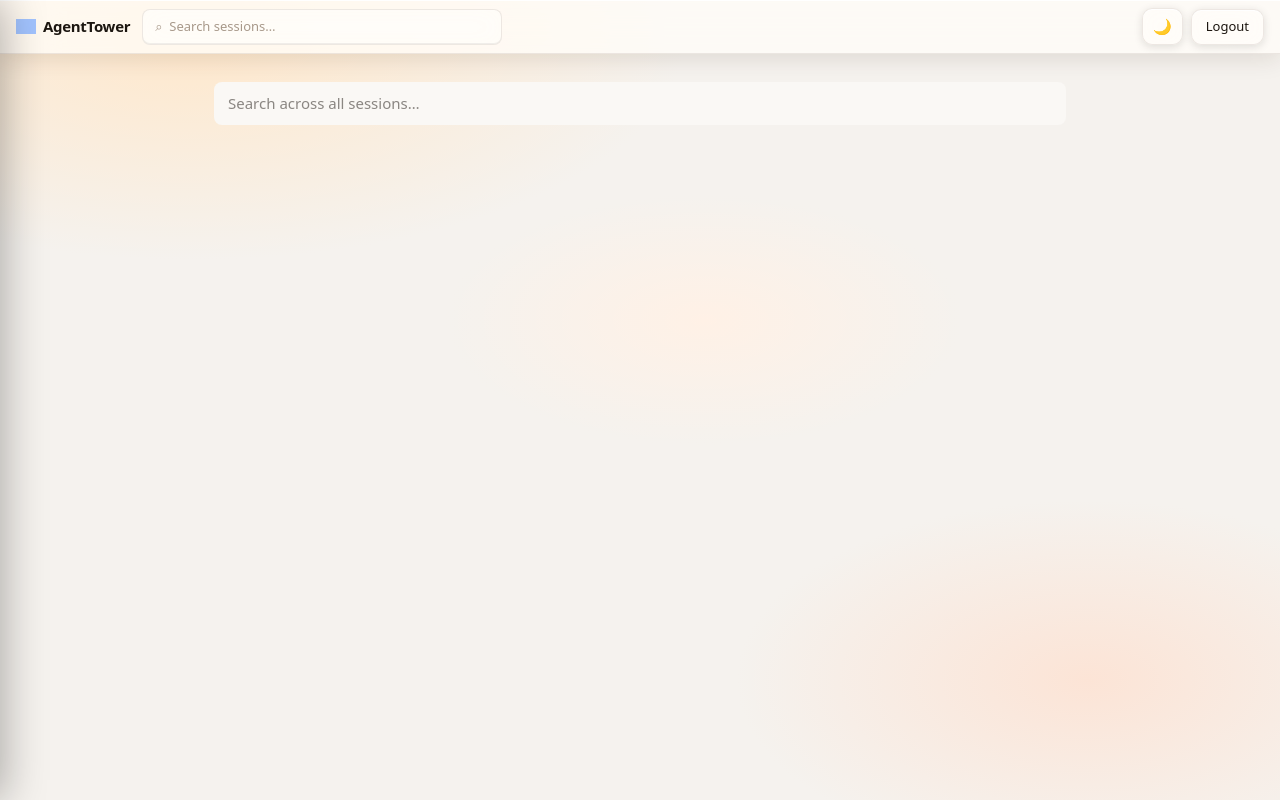
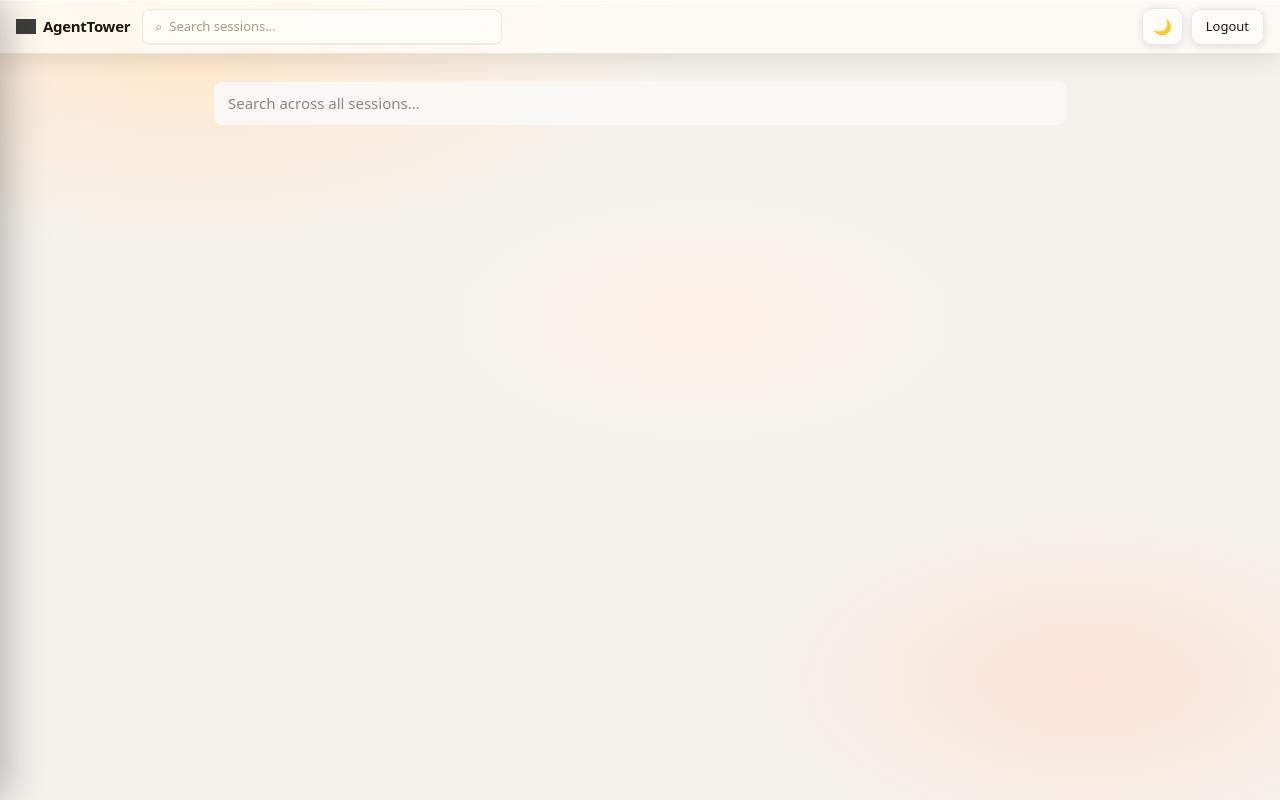
Before and after one commit to Ar9av/AgentTower, a Next.js app: page /search in a window 1280 px wide. Built offline with nearby package versions, Linux system fonts and the light colour scheme; grey boxes are pictures that could not be loaded.

Commit message:
Fix icon color — brightness(0) invert(1) for clean white, no purple tint

```diff
--- a/app/login/page.tsx
+++ b/app/login/page.tsx
@@ -60,7 +60,7 @@ export default function LoginPage() {
               alt="AgentTower"
               width={48}
               height={48}
-              style={{ filter: 'sepia(1) saturate(4) hue-rotate(340deg) brightness(0.7)', opacity: 0.9 }}
+              style={{ filter: 'brightness(0) invert(1)', opacity: 0.8 }}
             />
           </div>
           <h1 style={{ margin: '0 0 4px', fontSize: 24, fontWeight: 800, color: 'var(--text)', letterSpacing: '-0.02em' }}>
--- a/components/Nav.tsx
+++ b/components/Nav.tsx
@@ -69,7 +69,7 @@ export default function Nav() {
             alt=""
             width={20}
             height={20}
-            style={{ filter: theme === 'dark' ? 'invert(1) sepia(1) saturate(3) hue-rotate(190deg)' : 'sepia(1) saturate(3) hue-rotate(190deg)', opacity: 0.9 }}
+            style={{ filter: theme === 'dark' ? 'brightness(0) invert(1)' : 'brightness(0)', opacity: theme === 'dark' ? 0.85 : 0.75 }}
           />
           <span
             className="hide-mobile"
```
